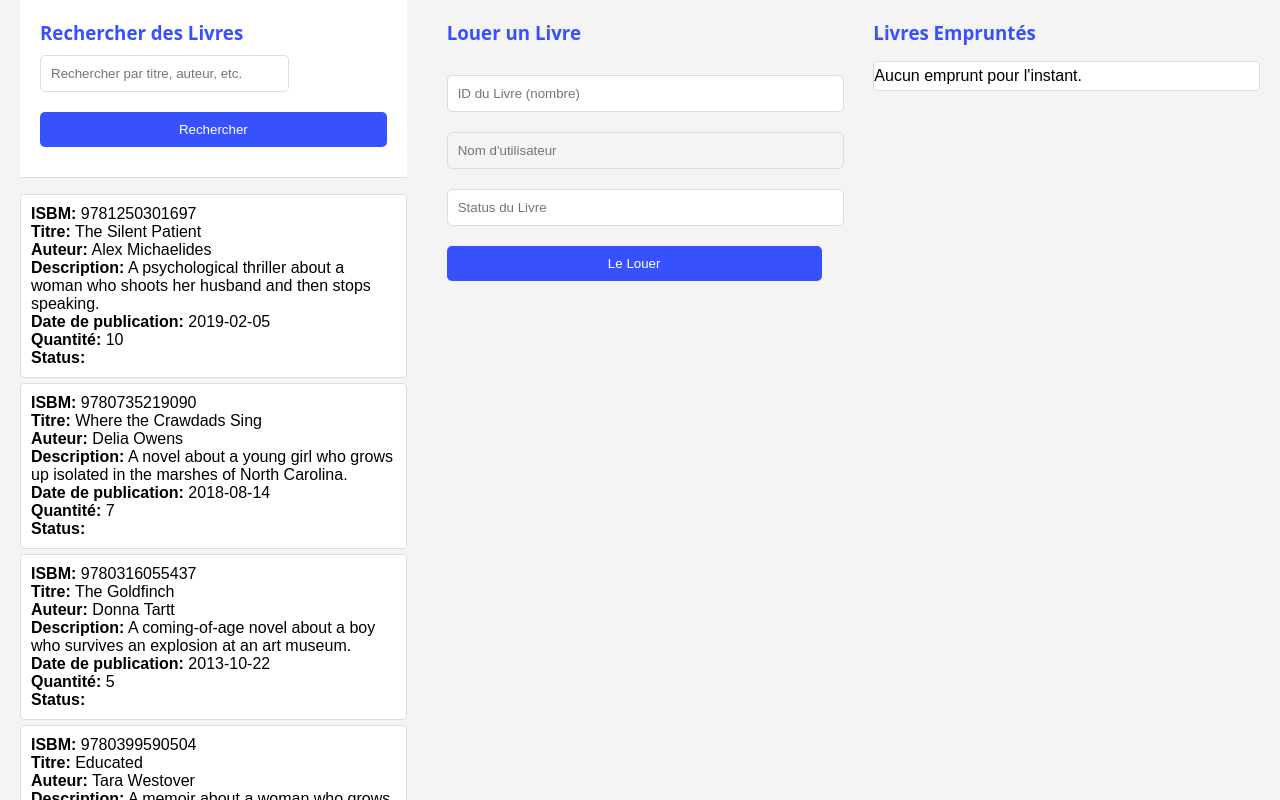
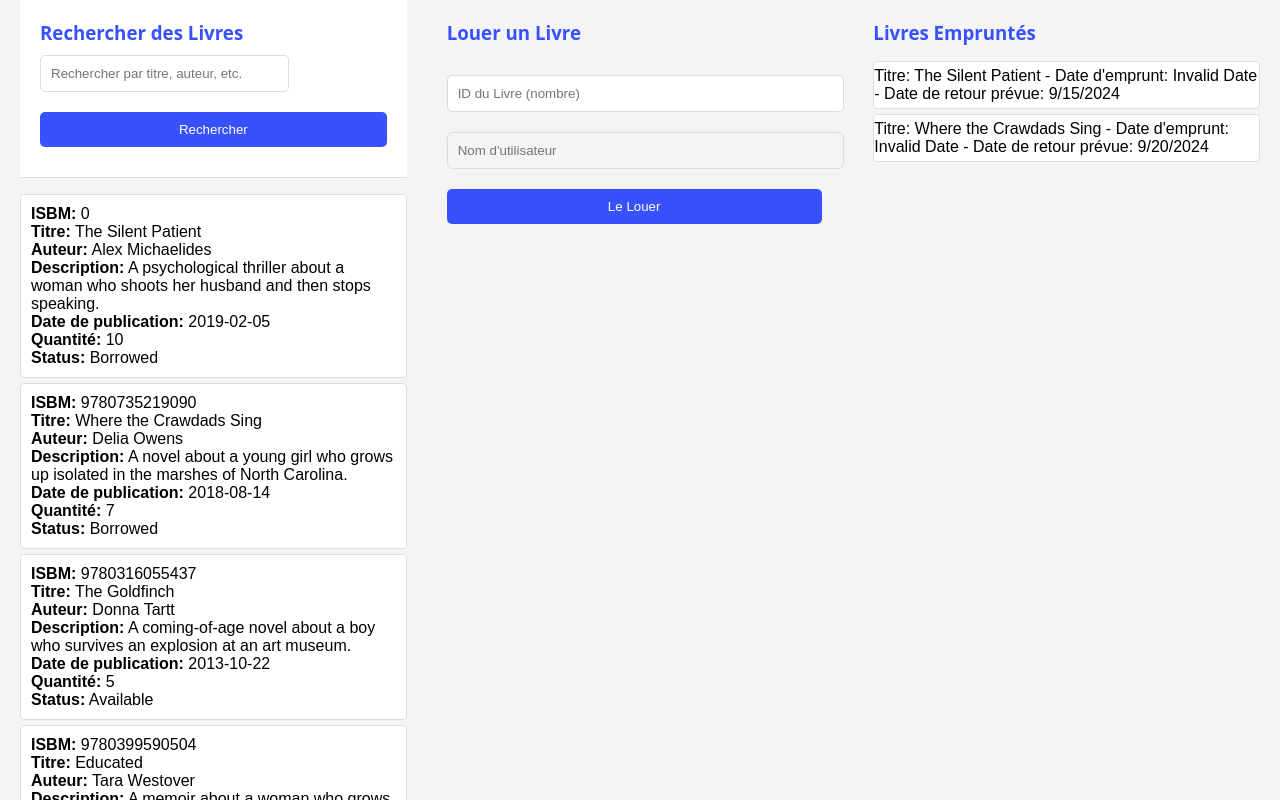
Before and after one commit to ISEN-2020/customer-ui, a React (Create React App) app: page /dashboard in a window 1280 px wide. Built offline with nearby package versions, Linux system fonts and the light colour scheme.

Commit message:
Ajout Status livres
Ajout Status des livres (Available/Borrowed) + Affichage des données des livres empruntés

```diff
--- a/deployment.yaml
+++ b/deployment.yaml
@@ -15,7 +15,8 @@ spec:
       automountServiceAccountToken: false
       containers:
       - name: customer-ui
-        image: maxenceabrt/customer-ui-service:latest
+        image: customer-ui:1.7
+        imagePullPolicy: IfNotPresent
         ports:
         - containerPort: 8080
         resources:
--- a/src/mockData.json
+++ b/src/mockData.json
@@ -7,7 +7,7 @@
       "author": "Alex Michaelides",
       "publicationDate": "2019-02-05",
       "quantity": 10,
-      "isbn": "9781250301697"
+      "isbn": "0"
 
     },
     {
--- a/src/pages/UserDashboard.js
+++ b/src/pages/UserDashboard.js
@@ -15,6 +15,7 @@ const UserDashboard = () => {
   useEffect(() => {
     setBooks(mockData.books);
     setFilteredBooks(mockData.books);
+    setBorrowedBooks(mockData.borrowedBooks);
 
     const storedUsername = sessionStorage.getItem('username');
     if (storedUsername) {
@@ -64,7 +65,7 @@ const UserDashboard = () => {
       const lendingData = {
         user_email: username,
         book_id: parsedBookId,
-
+        status:"ACTIVE"
       };
 
       // Utiliser un chemin relatif pour fonctionner derrière un Ingress K8s
@@ -94,6 +95,11 @@ const UserDashboard = () => {
     return mockData.books.find(b => b.id === String(id));
   };
 
+  function getBorrowedStatus(Book) {
+    const isBorrowed = borrowedBooks.some(b => b.id === Book.id);
+    return isBorrowed ? "Borrowed" : "Available";
+  }
+
   return (
     <div className="dashboard-container">
       <div className="dashboard-section search-books">
@@ -116,7 +122,7 @@ const UserDashboard = () => {
               <strong>Description:</strong> {book.description}<br/>
               <strong>Date de publication:</strong> {book.publicationDate}<br/>
               <strong>Quantité:</strong> {book.quantity}<br/>
-              <strong>Status:</strong> {book.status}
+              <strong>Status:</strong> {getBorrowedStatus(book)}
             </li>
           ))}
         </ul>
@@ -137,12 +143,6 @@ const UserDashboard = () => {
             value={username}
             readOnly
           />
-          <input
-            type="text"
-            placeholder="Status du Livre"
-            value={bookStatus}
-            onChange={(e) => setBookStatus(e.target.value)}
-          />
           <button type="submit">Le Louer</button>
         </form>
       </div>
@@ -154,12 +154,12 @@ const UserDashboard = () => {
             <li>Aucun emprunt pour l'instant.</li>
           )}
           {borrowedBooks.map(lending => {
-            const book = getBookById(lending.book_id);
+            const book = getBookById(lending.id);
             return (
               <li key={lending.id}>
-                Titre: {book?.title || `Livre #${lending.book_id}`} -
+                Titre: {book?.title || `Livre #${lending.id}`} -
                 Date d'emprunt: {new Date(lending.date_borrowed).toLocaleDateString()} -
-                Date de retour prévue: {new Date(lending.date_due).toLocaleDateString()}
+                Date de retour prévue: {new Date(lending.returnDate).toLocaleDateString()}
               </li>
             );
           })}
```
